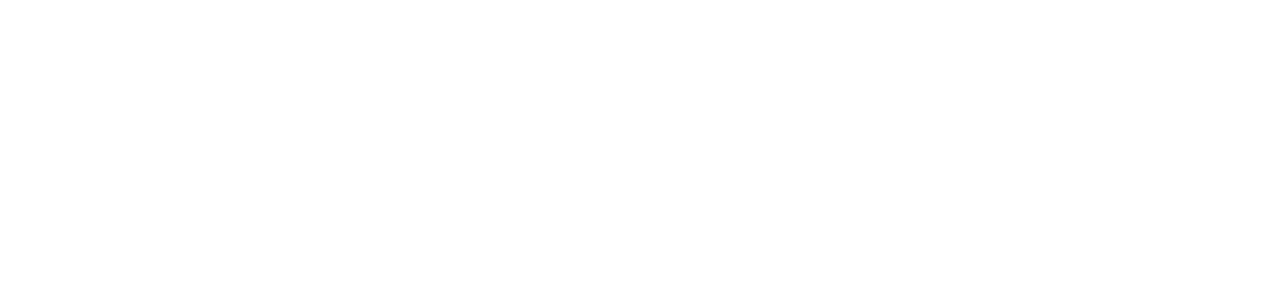
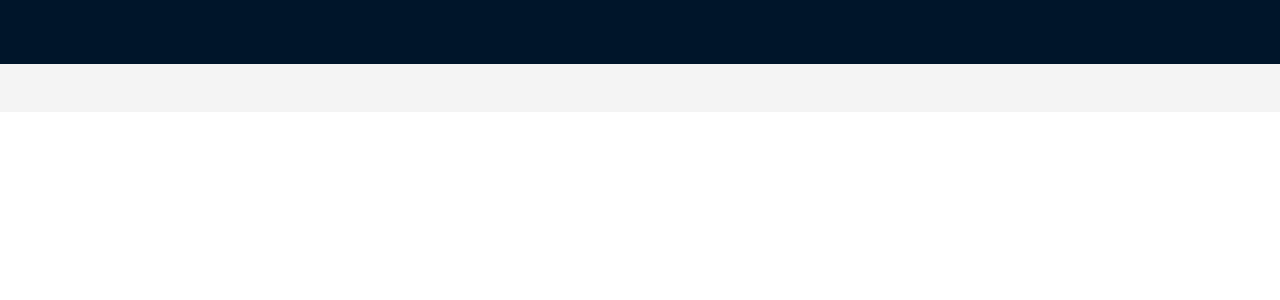
Before and after one commit to alphanoobie/Husain-Gadiwala---Frontend-Developer, a React (Create React App) app: page / in a window 1280 px wide. Shown: the top 300 px of the page. Built offline with nearby package versions, Linux system fonts and the light colour scheme.

Commit message:
basic layout

```diff
--- a/src/App.js
+++ b/src/App.js
@@ -1,7 +1,23 @@
+import { Layout } from "antd";
+import { Content, Footer, Header } from "antd/es/layout/layout";
+
 function App() {
   return (
-    <div>
-    </div>
+    <>
+      <Layout>
+        <Header>
+
+        </Header>
+
+        <Content>
+
+        </Content>
+
+        <Footer>
+
+        </Footer>
+      </Layout>
+    </>
   );
 }
 
```
